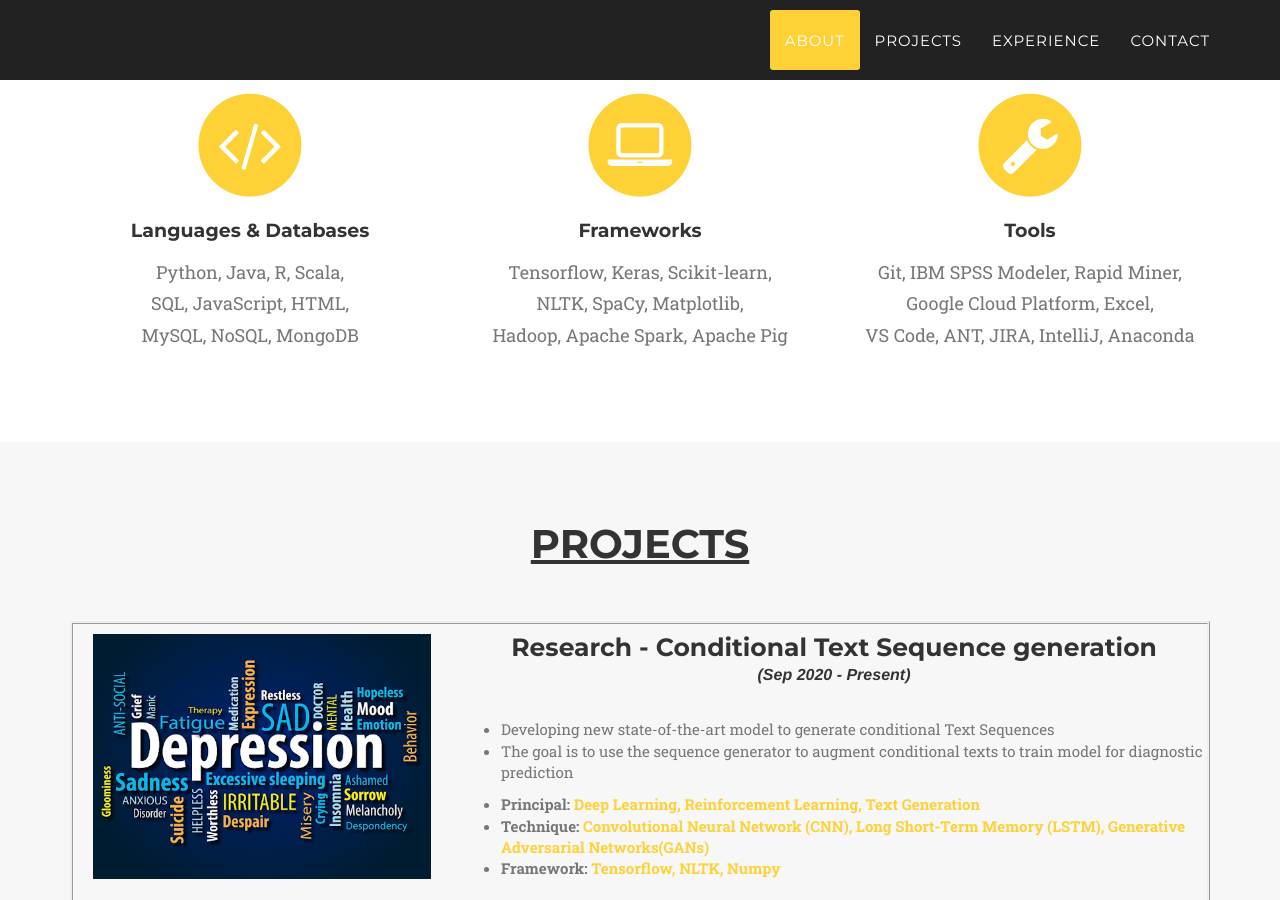
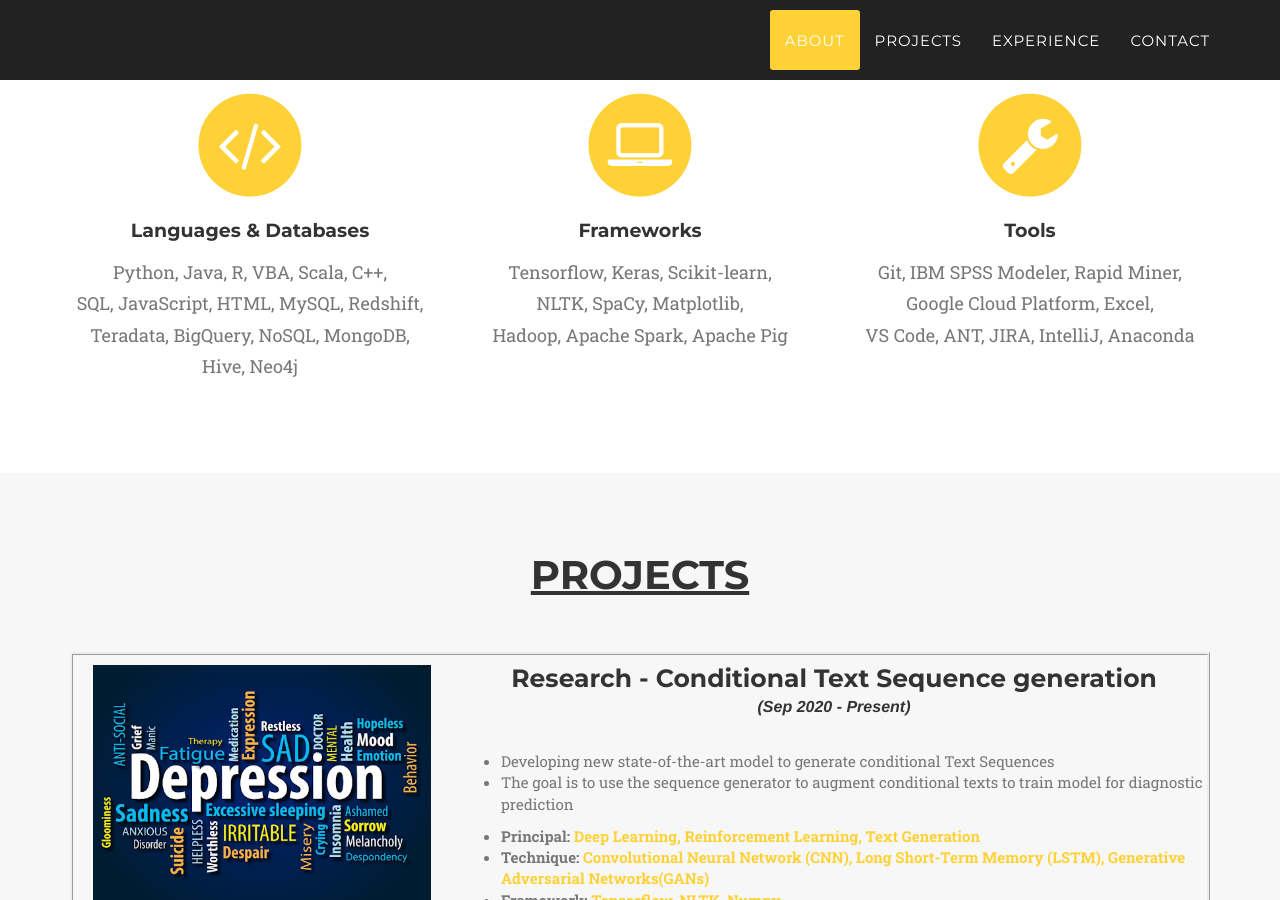
Before and after one commit to Harsha2409/ptest1, a Jekyll site: the page built from index.html, in a window 1280 px wide and 900 px high, scrolled down 984 px. Built offline with Jekyll 4.4.1, drawn with Linux system fonts in a browser that asks for light colours; some web fonts are replaced.

Commit message:
Update aboutme.html

```diff
--- a/_includes/aboutme.html
+++ b/_includes/aboutme.html
@@ -28,7 +28,7 @@
                         <i class="fa fa-code fa-stack-1x fa-inverse"></i>
                     </span>
                     <h4 class="service-heading">Languages & Databases</h4>
-                    <p class="text-muted">Python, Java, R, Scala,<br/> SQL, JavaScript, HTML,<br/> MySQL, NoSQL, MongoDB</p>
+                    <p class="text-muted">Python, Java, R, VBA, Scala, C++, <br/> SQL, JavaScript, HTML, MySQL, Redshift,<br/> Teradata, BigQuery, NoSQL, MongoDB, Hive, Neo4j</p>
                 </div>
                 <div class="col-md-4">
                     <span class="fa-stack fa-4x">
```
